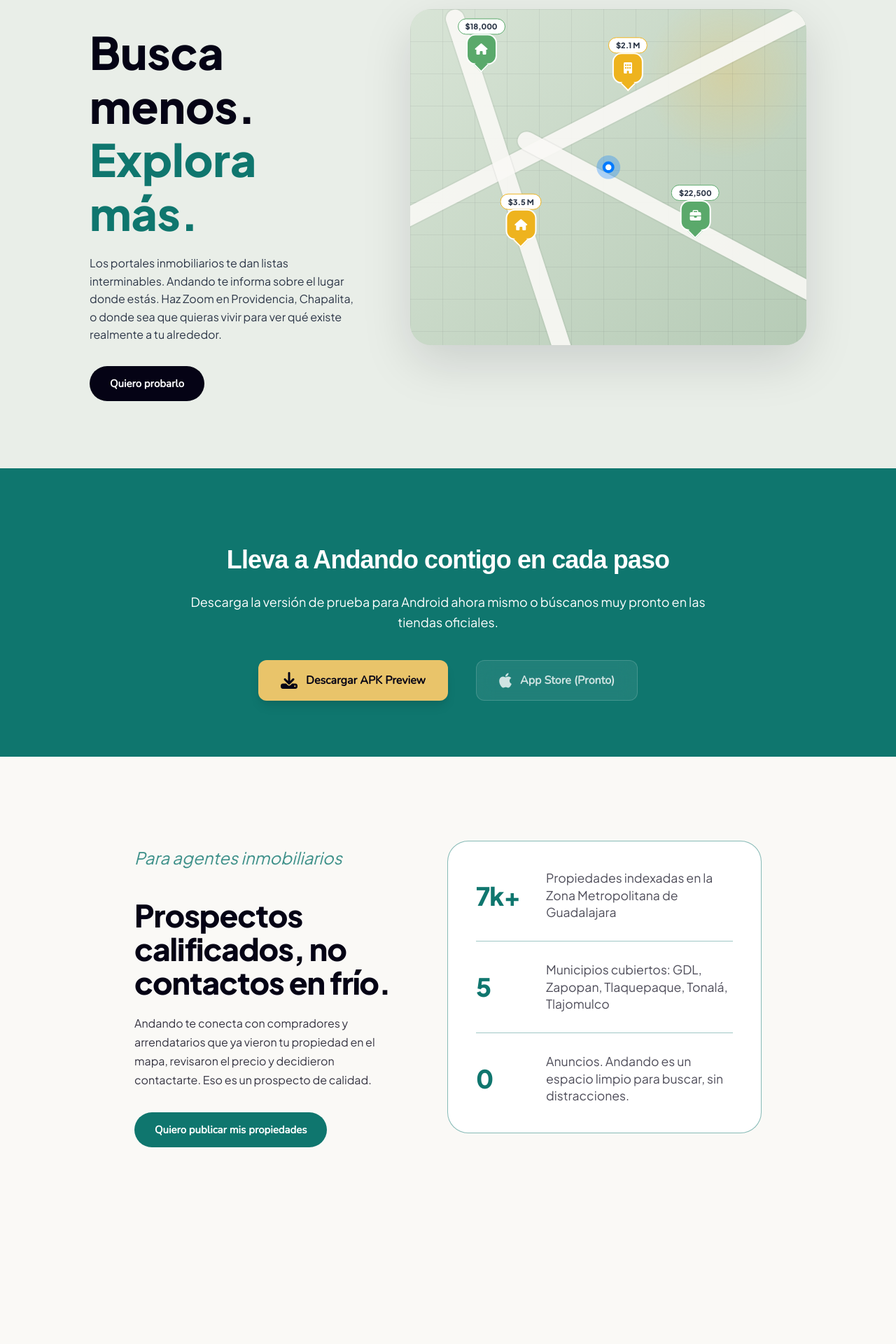
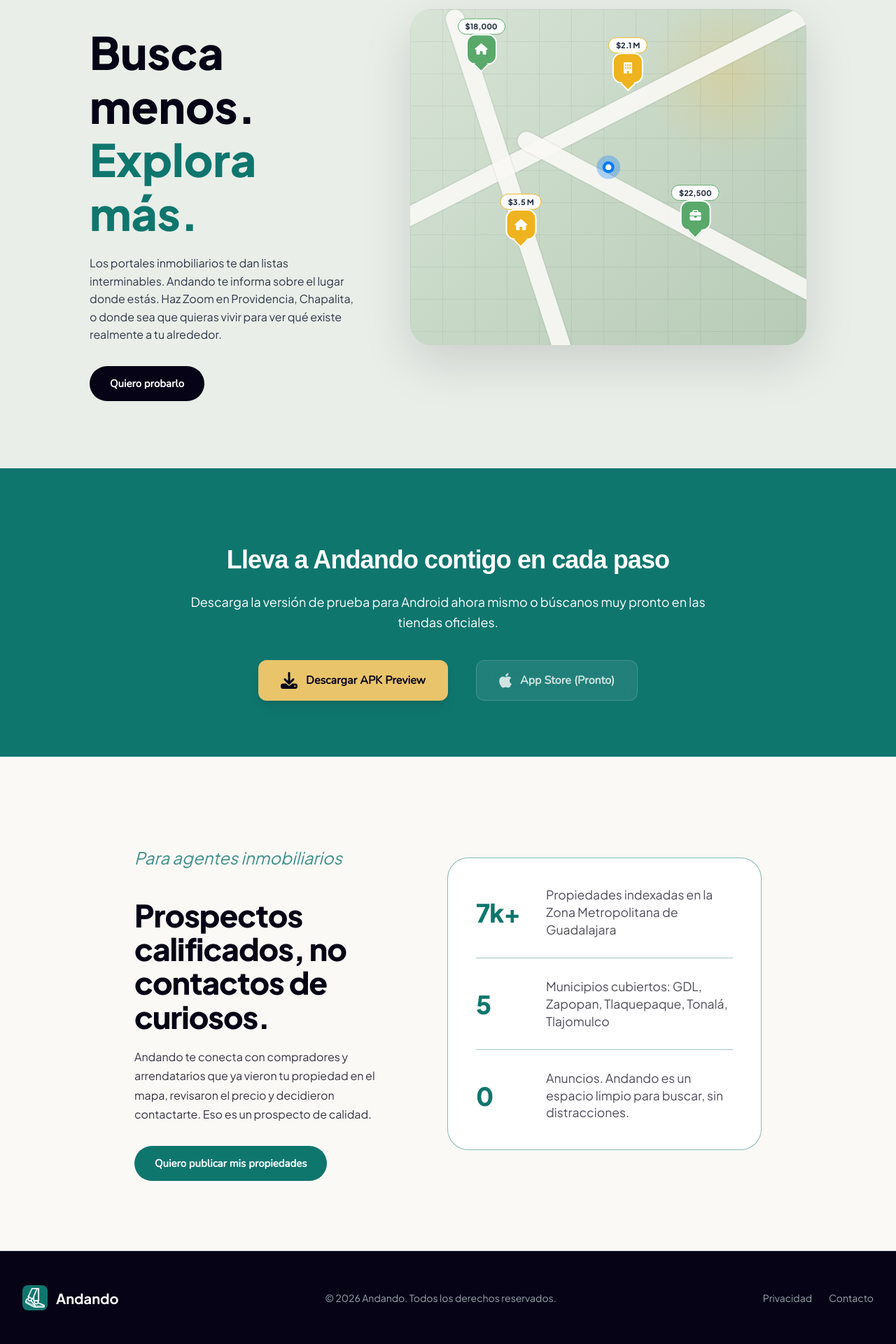
Before and after one commit to MyBrainDrip/andando-website, a Jekyll site: the page built from index.html, in a window 1280 px wide. Shown: the part 1834-3754 px from the top of the page at 70% size. Built offline with Jekyll 4.4.1, drawn with Linux system fonts in a browser that asks for light colours; before the commit the page ends 3573 px from its top, so only the background shows below that.

Commit message:
Added footer

```diff
--- a/_data/agents.yml
+++ b/_data/agents.yml
@@ -1,5 +1,5 @@
 label: "Para agentes inmobiliarios"
-title: "Prospectos calificados, no contactos en frío."
+title: "Prospectos calificados, no contactos de curiosos."
 description: "Andando te conecta con compradores y arrendatarios que ya vieron tu propiedad en el mapa, revisaron el precio y decidieron contactarte. Eso es un prospecto de calidad."
 cta:
   text: "Quiero publicar mis propiedades"
--- /dev/null
+++ b/_data/footer.yml
@@ -0,0 +1,9 @@
+company: "Andando"
+logo_image: "/assets/images/feet.png" #
+year: 2026
+copyright_text: "Todos los derechos reservados."
+links:
+  - title: "Privacidad"
+    url: "#privacy"
+  - title: "Contacto"
+    url: "#support"
--- /dev/null
+++ b/_includes/footer.html
@@ -0,0 +1,20 @@
+<footer class="site-footer">
+  <div class="footer-container">
+    <div class="footer-brand">
+      <div class="footer-logo">
+        <img src="{{ site.data.footer.logo_image | relative_url }}" alt="{{ site.data.footer.company }} Logo">
+      </div>
+      <span class="footer-title">{{ site.data.footer.company }}</span>
+    </div>
+
+    <p class="footer-copy">
+      &copy; {{ site.data.footer.year }} {{ site.data.footer.company }}. {{ site.data.footer.copyright_text }}
+    </p>
+
+    <div class="footer-links">
+      {% for link in site.data.footer.links %}
+      <a href="{{ link.url }}">{{ link.title }}</a>
+      {% endfor %}
+    </div>
+  </div>
+</footer>
--- /dev/null
+++ b/_sass/_footer.scss
@@ -0,0 +1,102 @@
+@use "colors" as *;
+
+.site-footer {
+  background-color: $brand-black;
+  color: #9ca3af; // Clean neutral gray text
+  padding: 3rem 2rem;
+  border-top: 1px solid #1f2937; // Subtle dark border
+
+  .footer-container {
+    max-width: 80rem;
+    margin: 0 auto;
+    display: flex;
+    flex-direction: row; // Desktop-first side-by-side layout
+    align-items: center;
+    justify-content: space-between;
+    gap: 1.5rem;
+  }
+
+  .footer-brand {
+    display: flex;
+    align-items: center;
+    gap: 0.75rem;
+
+    /*.footer-logo {
+      width: 2rem;
+      height: 2rem;
+      border-radius: 0.5rem;
+      background-color: $brand-primary;
+      display: flex;
+      align-items: center;
+      justify-content: center;
+      color: $brand-text;
+      font-weight: 700;
+      font-size: 0.875rem;
+    }*/
+
+    .footer-logo {
+      width: 2.25rem;
+      height: 2.25rem;
+      border-radius: 0.5rem;
+      background-color: $brand-primary;
+      display: flex;
+      align-items: center;
+      justify-content: center;
+      overflow: hidden;
+
+      img {
+        width: 80%;
+        height: 80%;
+        object-fit: contain;
+        display: block;
+      }
+    }
+
+    .footer-title {
+      font-size: 1.25rem;
+      font-weight: 700;
+      color: $brand-text;
+    }
+  }
+
+  .footer-copy {
+    font-size: 0.875rem;
+    text-align: left;
+    margin: 0;
+  }
+
+  .footer-links {
+    display: flex;
+    gap: 1.5rem;
+    font-size: 0.875rem;
+
+    a {
+      color: inherit;
+      text-decoration: none;
+      transition: color 0.2s ease;
+
+      &:hover {
+        color: $brand-text;
+      }
+    }
+  }
+
+  // Mobile Overrides (Desktop-first)
+  @media (max-width: 640px) {
+    padding: 2.5rem 1.25rem;
+
+    .footer-container {
+      flex-direction: column; // Stacks elements vertically on mobile
+      text-align: center;
+      gap: 1.5rem;
+    }
+
+    .footer-copy {
+      text-align: center;
+    }
+
+    .footer-links {
+      justify-content: center;
+    }
+  }
+}
--- a/assets/css/main.scss
+++ b/assets/css/main.scss
@@ -7,6 +7,7 @@
 @use "hero";
 @use "features";
 @use "animated_map";
+@use "map";
+@use "download";
 @use "agents";
-@use "download";
-@use "map";
+@use "footer";
--- a/index.html
+++ b/index.html
@@ -8,3 +8,4 @@
 {% include map.html %}
 {% include download.html %}
 {% include agents.html %}
+{% include footer.html %}
```
Also changed, not shown: assets/images/feet.png (added).
